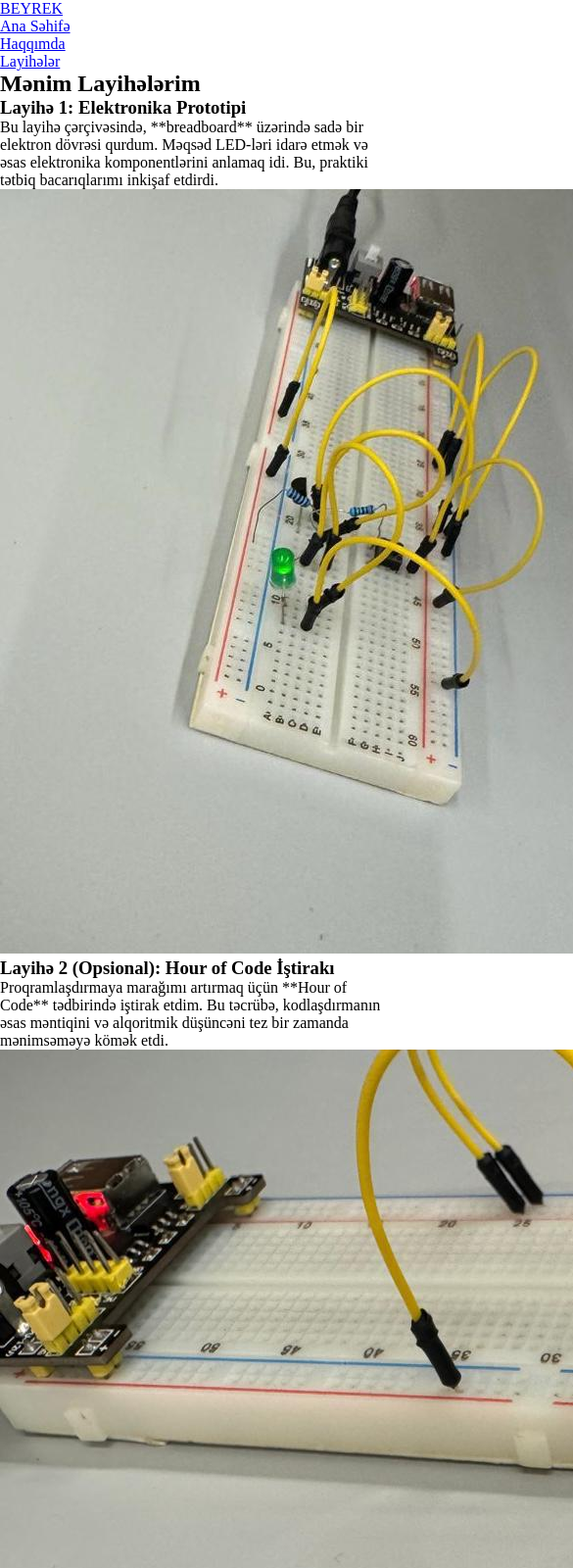
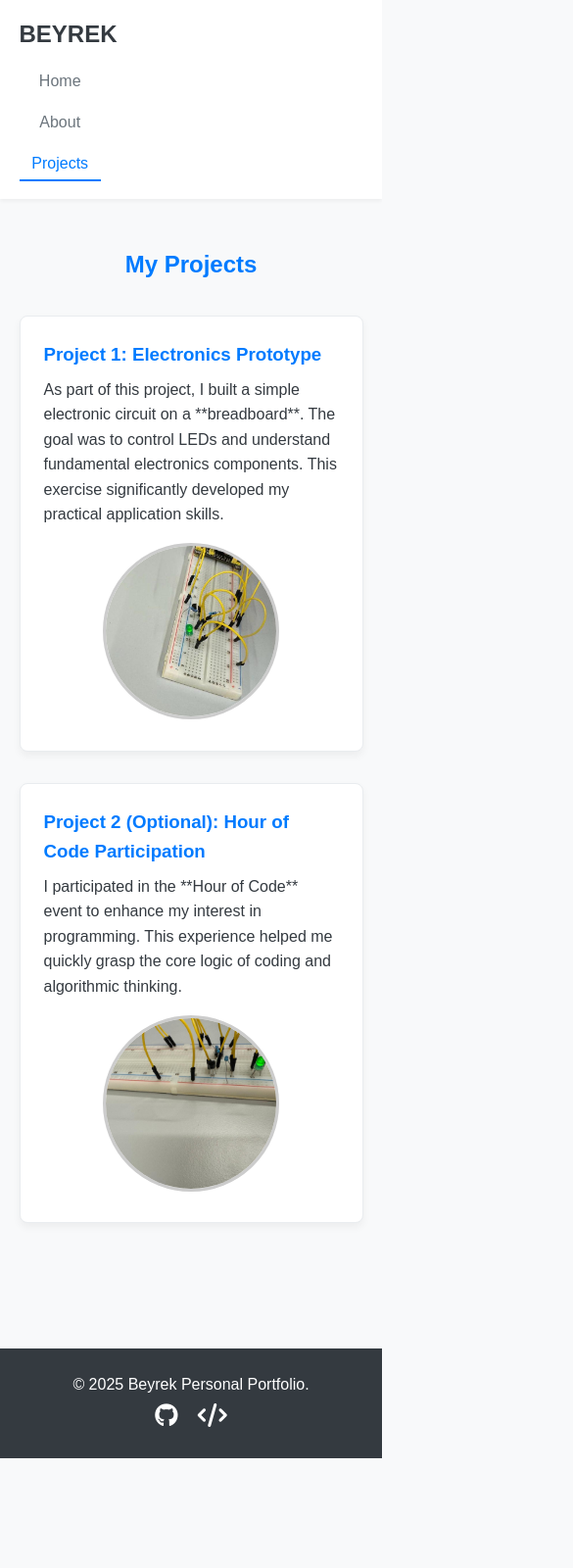
Before and after one commit to nagilibeyrek-sketch/BeyrekPersonalPortFolio, a plain HTML site: page project.html in a window 390 px wide. Shown: the top 1600 px of the page at 98% size, 585 px wide, since content can reach past the window. After the commit the page ends 1488 px from the top, so only its background shows below. Drawn offline with Linux system fonts and the light colour scheme.

Commit message:
supsupsupsup

```diff
--- a/assets/css/style.css
+++ b/assets/css/style.css
@@ -1,11 +1,9 @@
-/* Əvvəlki cavabda verilən bütün CSS kodunu bura kopyalayın. */
-/* Responsive dizayn və ümumi görünüş üçün vacibdir. */
-
+/* Əsas sıfırlama və qlobal stillər */
 :root {
-    --primary-color: #007bff; /* Mavi */
-    --secondary-color: #6c757d; /* Boz */
-    --background-color: #f8f9fa; /* Açıq Boz/Ağ */
-    --text-color: #343a40; /* Tünd Boz */
+    --primary-color: #007bff; /* Blue */
+    --secondary-color: #6c757d; /* Gray */
+    --background-color: #f8f9fa; /* Light Gray/White */
+    --text-color: #343a40; /* Dark Gray */
     --font-family: Arial, sans-serif;
 }
 
@@ -15,6 +13,208 @@
     box-sizing: border-box;
 }
 
-/* ... Qalan bütün CSS kodları ... */
+body {
+    font-family: var(--font-family);
+    line-height: 1.6;
+    color: var(--text-color);
+    background-color: var(--background-color);
+}
 
-/* Responsive Dizayn Media Sorğuları daxil olmaqla, kod olduğu kimi qalır. */
+a {
+    text-decoration: none;
+    color: var(--primary-color);
+}
+
+/* --- Navigation Bar (navbar) styles remain the same --- */
+
+.navbar {
+    display: flex;
+    justify-content: space-between;
+    align-items: center;
+    padding: 1rem 5%;
+    background-color: #ffffff;
+    box-shadow: 0 2px 4px rgba(0, 0, 0, 0.05);
+}
+
+.navbar .logo {
+    font-size: 1.5rem;
+    font-weight: bold;
+    color: var(--text-color);
+}
+
+.navbar nav ul {
+    list-style: none;
+    display: flex;
+}
+
+.navbar nav ul li {
+    margin-left: 1.5rem;
+}
+
+.navbar nav ul li a {
+    color: var(--secondary-color);
+    padding: 0.5rem 0.8rem;
+    transition: color 0.3s;
+}
+
+.navbar nav ul li a:hover,
+.navbar nav ul li a.active {
+    color: var(--primary-color);
+    border-bottom: 2px solid var(--primary-color);
+}
+
+/* --- Home Page (Hero Section) --- */
+.hero-section {
+    display: flex;
+    align-items: center;
+    padding: 4rem 5%;
+    gap: 3rem;
+    max-width: 1200px;
+    margin: 0 auto;
+}
+
+.hero-content {
+    flex: 2;
+}
+
+.hero-content h1 {
+    font-size: 3rem;
+    margin-bottom: 1rem;
+    color: var(--primary-color);
+}
+
+.hero-content p {
+    font-size: 1.1rem;
+    margin-bottom: 2rem;
+}
+
+.hero-image {
+    flex: 1;
+    text-align: center;
+}
+
+/* ŞƏKİL ÖLÇÜSÜNÜ VƏ FORMASINI KONTROL EDƏN ƏSAS HİSSƏ */
+.hero-image img {
+    /* Nümunə linkdəki kimi kiçik və yumru ölçü */
+    width: 150px;
+    height: 150px;
+    object-fit: cover;
+    border-radius: 50%; /* Yumru forma */
+    border: 3px solid var(--primary-color);
+    box-shadow: 0 0 10px rgba(0, 0, 0, 0.1);
+}
+
+.repo-link {
+    display: inline-block;
+    padding: 0.75rem 1.5rem;
+    background-color: var(--primary-color);
+    color: #ffffff;
+    border-radius: 5px;
+    transition: background-color 0.3s;
+}
+
+.repo-link:hover {
+    background-color: #0056b3;
+}
+
+/* --- About and Projects Sections --- */
+.about-section, .projects-section {
+    padding: 3rem 5%;
+    max-width: 1200px;
+    margin: 0 auto;
+}
+
+.about-section h2, .projects-section h2 {
+    text-align: center;
+    margin-bottom: 2rem;
+    color: var(--primary-color);
+}
+
+.about-section ul {
+    list-style-type: disc;
+    margin-left: 2rem;
+    margin-bottom: 1.5rem;
+}
+
+/* Layihə Kartları */
+.project-card {
+    background-color: #ffffff;
+    border: 1px solid #e9ecef;
+    border-radius: 8px;
+    padding: 1.5rem;
+    margin-bottom: 2rem;
+    box-shadow: 0 4px 8px rgba(0, 0, 0, 0.05);
+}
+
+.project-card h3 {
+    color: var(--primary-color);
+    margin-bottom: 0.5rem;
+}
+
+.project-media {
+    margin-top: 1rem;
+    text-align: center;
+}
+
+.project-media img {
+    /* Layihə şəkilləri üçün eyni kiçik və yumru stil */
+    width: 180px; /* Profil şəklindən bir qədər böyük */
+    height: 180px;
+    object-fit: cover;
+    border-radius: 50%; /* Yumru forma */
+    border: 3px solid #ccc;
+}
+
+/* --- Footer styles remain the same --- */
+.footer {
+    padding: 1.5rem 5%;
+    background-color: var(--text-color);
+    color: #ffffff;
+    text-align: center;
+    margin-top: 3rem;
+}
+
+.footer .social-links a {
+    color: #ffffff;
+    font-size: 1.5rem;
+    margin: 0 0.5rem;
+    transition: color 0.3s;
+}
+
+.footer .social-links a:hover {
+    color: var(--primary-color);
+}
+
+/* --- Responsive Design (for Phones) --- */
+@media (max-width: 768px) {
+    .navbar {
+        flex-direction: column;
+        align-items: flex-start;
+    }
+
+    .navbar nav ul {
+        flex-direction: column;
+        width: 100%;
+        margin-top: 0.5rem;
+    }
+
+    .navbar nav ul li {
+        margin: 0.5rem 0;
+        text-align: center;
+    }
+
+    .hero-section {
+        flex-direction: column;
+        text-align: center;
+        padding-top: 2rem;
+        gap: 2rem;
+    }
+
+    .hero-image {
+        order: -1;
+    }
+
+    .hero-content h1 {
+        font-size: 2rem;
+    }
+}
--- a/assets/js/main.js
+++ b/assets/js/main.js
@@ -1,9 +1,9 @@
 /**
  * assets/js/main.js
- * Veb sayt üçün əsas JavaScript funksiyaları
+ * Main JavaScript functions for the website
  */
 
 document.addEventListener('DOMContentLoaded', () => {
-    console.log("Portfolio Veb Saytı yükləndi. Bütün elementlər hazırdır!");
-    // Əlavə funksionallıq tələb olunarsa, bura əlavə edilə bilər.
+    console.log("Personal Portfolio Website loaded successfully!");
+    // Add interactive functionalities here if needed (e.g., mobile menu toggle).
 });
--- a/project.html
+++ b/project.html
@@ -1,9 +1,9 @@
 <!DOCTYPE html>
-<html lang="az">
+<html lang="en">
 <head>
     <meta charset="UTF-8">
     <meta name="viewport" content="width=device-width, initial-scale=1.0">
-    <title>Layihələr - Şəxsi Portfolio</title>
+    <title>Projects - Personal Portfolio</title>
     <link rel="stylesheet" href="assets/css/style.css">
     <link rel="stylesheet" href="https://cdnjs.cloudflare.com/ajax/libs/font-awesome/6.0.0-beta3/css/all.min.css">
 </head>
@@ -12,36 +12,36 @@
         <a href="index.html" class="logo">BEYREK</a>
         <nav>
             <ul>
-                <li><a href="index.html">Ana Səhifə</a></li>
-                <li><a href="about.html">Haqqımda</a></li>
-                <li><a href="project.html" class="active">Layihələr</a></li>
+                <li><a href="index.html">Home</a></li>
+                <li><a href="about.html">About</a></li>
+                <li><a href="project.html" class="active">Projects</a></li>
             </ul>
         </nav>
     </header>
 
     <main class="projects-section">
-        <h2>Mənim Layihələrim</h2>
+        <h2>My Projects</h2>
 
         <article class="project-card">
-            <h3>Layihə 1: Elektronika Prototipi</h3>
-            <p class="description">Bu layihə çərçivəsində, **breadboard** üzərində sadə bir elektron dövrəsi qurdum. Məqsəd LED-ləri idarə etmək və əsas elektronika komponentlərini anlamaq idi. Bu, praktiki tətbiq bacarıqlarımı inkişaf etdirdi.</p>
+            <h3>Project 1: Electronics Prototype</h3>
+            <p class="description">As part of this project, I built a simple electronic circuit on a **breadboard**. The goal was to control LEDs and understand fundamental electronics components. This exercise significantly developed my practical application skills.</p>
             <div class="project-media">
-                <img src="assets/images/project1.jpg" alt="Layihə 1 - Breadboard Prototipi">
+                <img src="assets/images/project1.jpg" alt="Project 1 - Breadboard Prototype">
             </div>
         </article>
 
         <article class="project-card">
-            <h3>Layihə 2 (Opsional): Hour of Code İştirakı</h3>
-            <p class="description">Proqramlaşdırmaya marağımı artırmaq üçün **Hour of Code** tədbirində iştirak etdim. Bu təcrübə, kodlaşdırmanın əsas məntiqini və alqoritmik düşüncəni tez bir zamanda mənimsəməyə kömək etdi.</p>
+            <h3>Project 2 (Optional): Hour of Code Participation</h3>
+            <p class="description">I participated in the **Hour of Code** event to enhance my interest in programming. This experience helped me quickly grasp the core logic of coding and algorithmic thinking.</p>
             <div class="project-media">
-                <img src="assets/images/project2.jpg" alt="Layihə 2 - Hour of Code Fəaliyyəti">
+                <img src="assets/images/project2.jpg" alt="Project 2 - Hour of Code Activity">
             </div>
         </article>
 
     </main>
 
     <footer class="footer">
-        <p>&copy; 2025 Beyrek Şəxsi Portfolio.</p>
+        <p>&copy; 2025 Beyrek Personal Portfolio.</p>
         <div class="social-links">
             <a href="https://github.com/YOUR_GITHUB_USERNAME" target="_blank" title="GitHub"><i class="fab fa-github"></i></a>
             <a href="https://www.codecademy.com/YOUR_PROFILE" target="_blank" title="Codecademy"><i class="fas fa-code"></i></a>
```
Also changed, not shown: about.html (+16 -16 lines), index.html (+10 -10 lines).
